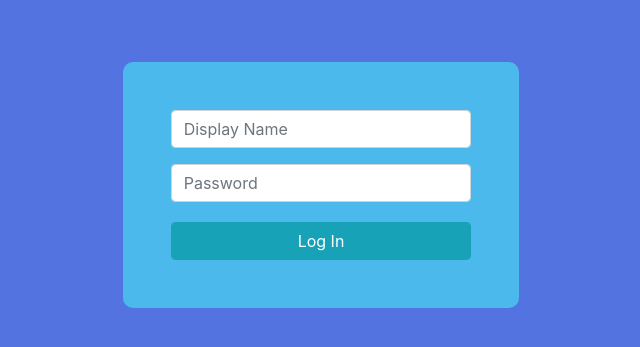
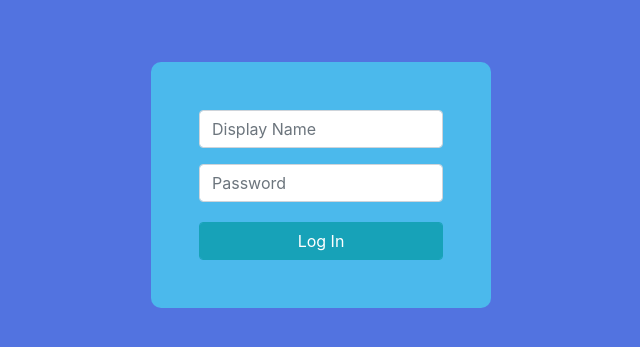
Before and after one commit to wncc/Hello-FOSS-Chat, a Flask app: page / in a window 1280 px wide. Shown: the top 347 px of the page, without its empty margins (304-944 px from the left). Run offline with Flask 2, Linux system fonts and the light colour scheme; some libraries are stand-ins or nearby versions.

Commit message:
Update layout.html

```diff
--- a/templates/layout.html
+++ b/templates/layout.html
@@ -9,8 +9,10 @@
         <script src="https://ajax.googleapis.com/ajax/libs/jquery/3.5.1/jquery.min.js"></script>
         <script src="https://cdnjs.cloudflare.com/ajax/libs/popper.js/1.16.0/umd/popper.min.js"></script>
         <script src="https://maxcdn.bootstrapcdn.com/bootstrap/4.5.0/js/bootstrap.min.js"></script>
+        <link href="https://fonts.googleapis.com/css2?family=Lobster&display=swap" rel="stylesheet">
         <style>
           html {
+            font-family: 'Lobster', cursive;
     overflow: scroll;
     overflow-x: hidden;
 }
@@ -21,7 +23,7 @@
             </style>
     </head>
     <body style="background-color:rgb(82, 115, 224);">
-        <div>
+        <div class="container">
             {% block body %}
             {% endblock %}
         </div>
```
